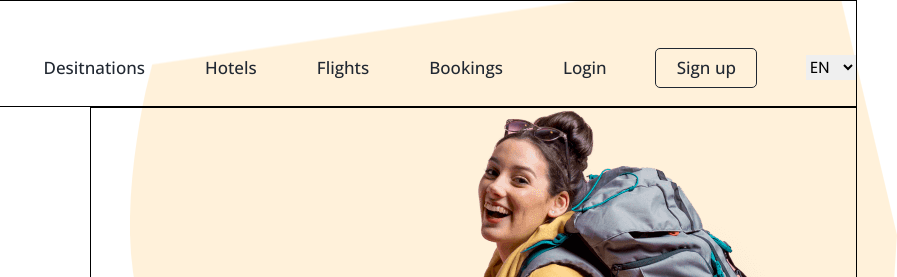
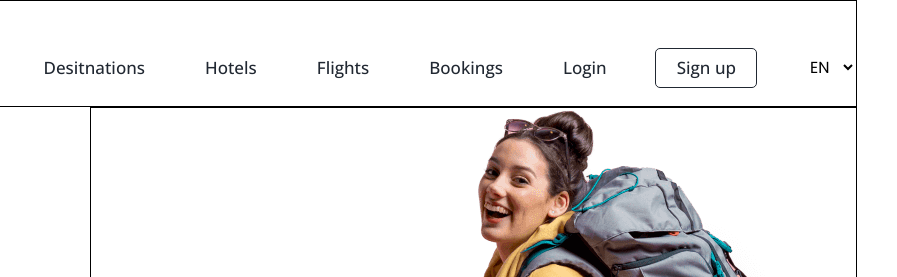
Before and after one commit to MrSancho05/Jadoo, a plain HTML site: page index.html in a window 1280 px wide. Shown: the top 277 px of the page, 383-1280 px from the left. Drawn offline with nearby package versions, Linux system fonts and the light colour scheme; a web font is replaced by a local one.

Commit message:
comeback to project)

```diff
--- a/css/style.css
+++ b/css/style.css
@@ -25,9 +25,7 @@ body {
   height: 100%;
   background: rgb(255, 255, 255);
   position: relative;
-  background-image: url(../images/Decore.png);
-  background-repeat: no-repeat;
-  background-position: right;
+  background: url(../images/Decore.png) 20px/-149px no-repeat;
 }
 .wrapper {
   min-height: 100%;
@@ -77,6 +75,7 @@ body {
 
 .header__languages {
   border: 0;
+  background: transparent;
   cursor: pointer;
   width: 50px;
 }
```
